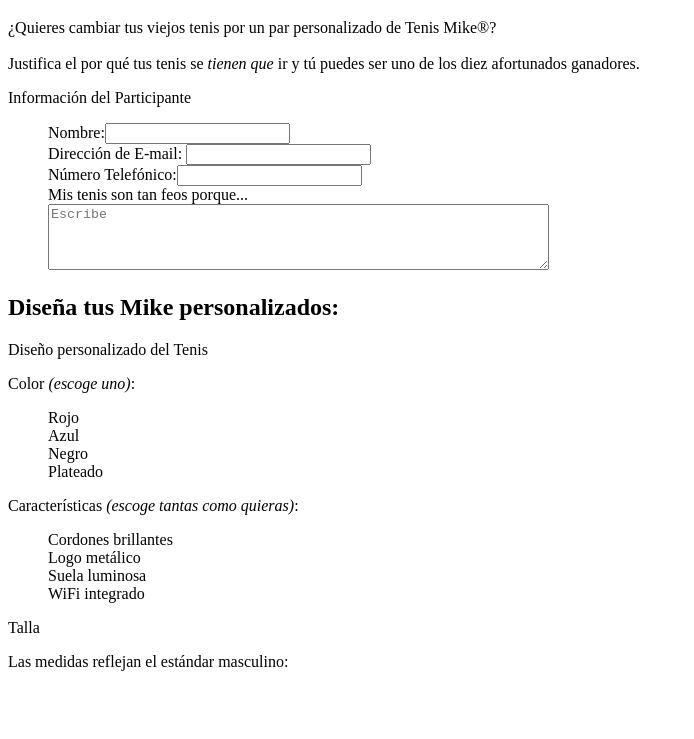
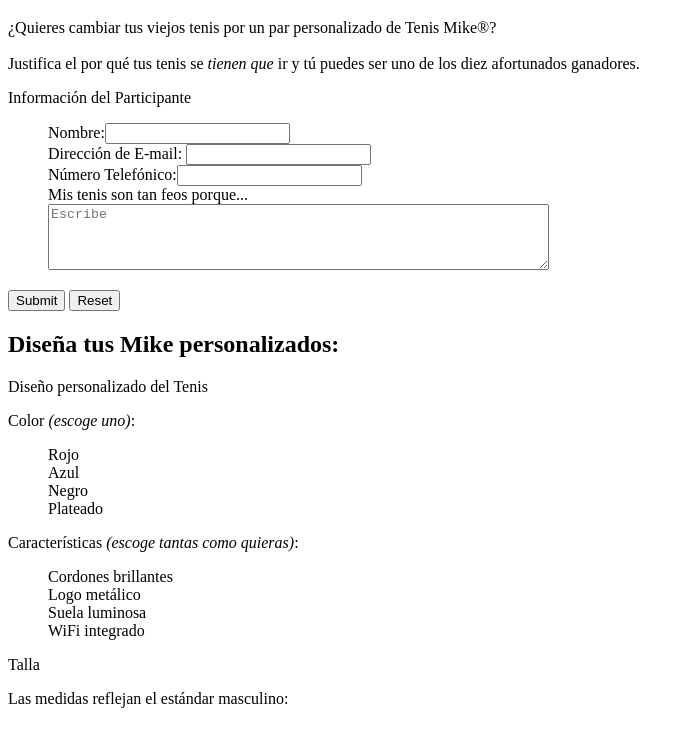
Before and after one commit to bigfedex65-design/hweb, a plain HTML site: page practicas/p09/formulario.html in a window 1280 px wide. Shown: the part 61-800 px from the top of the page, without its empty margins (0-694 px from the left). Drawn offline with Linux system fonts and the light colour scheme.

Commit message:
se agregaron los botones de enviar y de reseteo en el formulario

```diff
--- a/practicas/p09/formulario.html
+++ b/practicas/p09/formulario.html
@@ -18,6 +18,7 @@
 
     <p>Información del Participante</p>
 
+    <form action="#" method="post">
 
     <ul>
     <li>Nombre:<input type="text" name ="name"></li>
@@ -27,6 +28,10 @@
     <textarea name="..." rows="4" cols="60" maxlength="..."
     placeholder="Escribe"></textarea></li>
     </ul>
+
+    <p><input type="submit">
+    <input type ="reset"></p>
+    </form>
 
     <h2>Diseña tus Mike personalizados:</h2>
 
```
